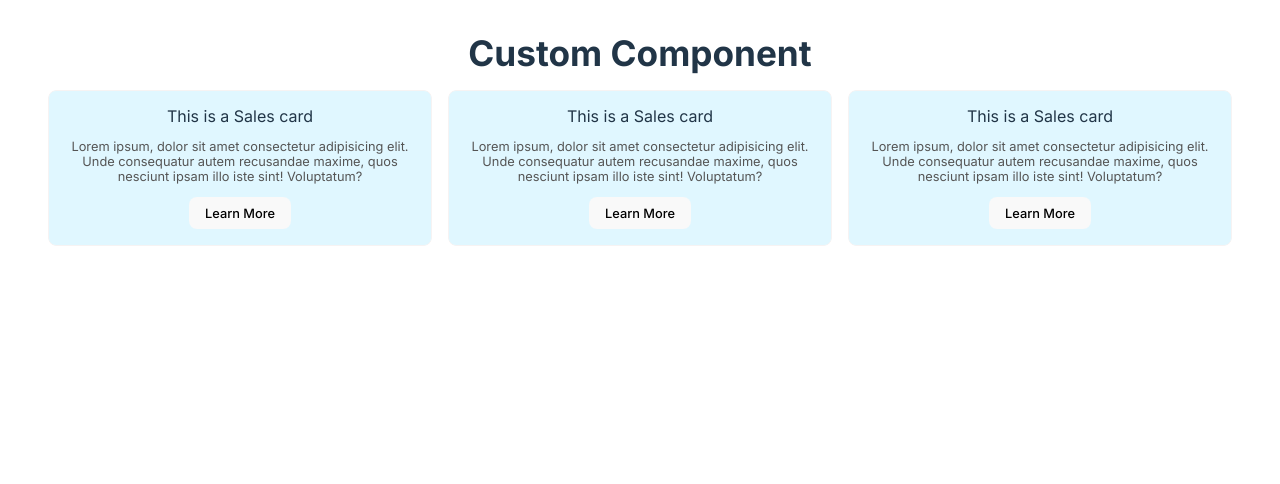
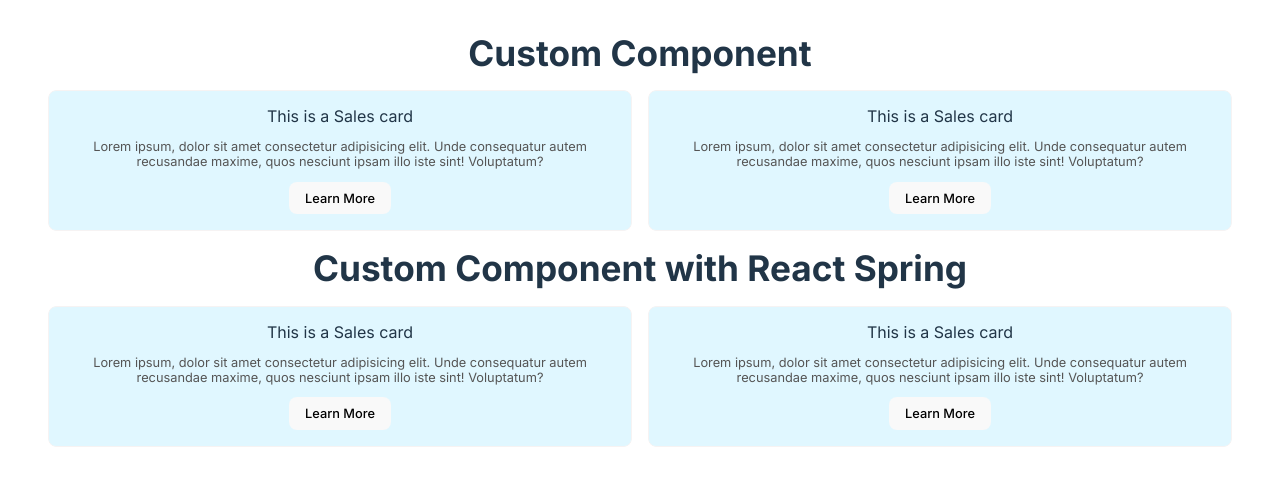
Before and after one commit to saiful-islam-qp/react-play, a React (Vite) app: page / in a window 1280 px wide. Shown: the top 484 px of the page. Built offline with nearby package versions, Linux system fonts and the light colour scheme.

Commit message:
New component added with react spring

```diff
--- a/package.json
+++ b/package.json
@@ -10,6 +10,7 @@
     "preview": "vite preview"
   },
   "dependencies": {
+    "@react-spring/web": "^10.0.3",
     "react": "^19.1.1",
     "react-dom": "^19.1.1",
     "react-transition-group": "^4.4.5"
--- a/src/App.tsx
+++ b/src/App.tsx
@@ -2,6 +2,7 @@ import "./App.css";
 import { CardContainer } from "./components/CardContainer";
 import { SalesCard } from "./components/sales-card/SalesCard";
 import { SalesDetails } from "./components/sales-card/SalesDetails";
+import { SpringCard } from "./components/SpringCard";
 
 function App() {
   return (
@@ -14,8 +15,14 @@ function App() {
         <div className="flex-1">
           <CardContainer MainNode={SalesCard} DetailsNode={SalesDetails} />
         </div>
+      </div>
+      <h1>Custom Component with React Spring</h1>
+      <div className="card flex wrap gap-4">
         <div className="flex-1">
-          <CardContainer MainNode={SalesCard} DetailsNode={SalesDetails} />
+          <SpringCard MainNode={SalesCard} DetailsNode={SalesDetails} />
+        </div>
+        <div className="flex-1">
+          <SpringCard MainNode={SalesCard} DetailsNode={SalesDetails} />
         </div>
       </div>
     </>
--- a/src/components/CardContainer.module.css
+++ b/src/components/CardContainer.module.css
@@ -6,3 +6,11 @@
 .container {
   position: relative;
 }
+
+.box1 {
+  /* background-color: #f89d9d; */
+}
+
+.box2 {
+  /* background-color: #c3fa96; */
+}
--- /dev/null
+++ b/src/components/SpringCard.tsx
@@ -0,0 +1,41 @@
+import React, { useState, type ComponentType } from "react";
+import { animated, useSpring, useTransition } from "@react-spring/web";
+import styles from "./CardContainer.module.css";
+
+interface Props {
+  MainNode: ComponentType<Record<string, unknown>>;
+  DetailsNode: ComponentType<Record<string, unknown>>;
+}
+
+export const SpringCard: React.FC<Props> = ({ MainNode, DetailsNode }) => {
+  const [state, setState] = useState(true);
+
+  const transitions = useTransition(state, {
+    from: { opacity: 0.2, transform: "scale(0.8)" },
+    enter: { opacity: 1, transform: "scale(1)" },
+    leave: { opacity: 0.2, transform: "scale(1.2)" },
+    config: {
+      tension: 170,
+      mass: 1,
+      friction: 26,
+      clamp: false,
+      precision: 0.01,
+      velocity: 0,
+    },
+    exitBeforeEnter: true,
+  });
+
+  return (
+    <div className={styles.main}>
+      {transitions((style, item) => (
+        <animated.div style={style} className={styles.container}>
+          {item ? (
+            <MainNode handler={() => setState((s) => !s)} />
+          ) : (
+            <DetailsNode handler={() => setState((s) => !s)} />
+          )}
+        </animated.div>
+      ))}
+    </div>
+  );
+};
--- a/src/index.css
+++ b/src/index.css
@@ -118,28 +118,6 @@ button:focus-visible {
     color: #888;
   }
 
-  /* .fade-enter {
-    opacity: 0;
-    transform: scale(0.5);
-  }
-  .fade-enter-active {
-    opacity: 1;
-    transform: scale(1);
-  }
-  .fade-exit {
-    opacity: 1;
-    transform: scale(1);
-    overflow: hidden;
-  }
-  .fade-exit-active {
-    opacity: 0;
-    transform: scale(1.5);
-  }
-  .fade-enter-active,
-  .fade-exit-active {
-    transition: opacity 400ms linear, transform 300ms linear;
-  } */
-
   .fade-enter {
     opacity: 0;
     transform: scale(0.7);
@@ -177,4 +155,20 @@ button:focus-visible {
     transform: scale(0.7);
     transition: opacity 450ms ease, transform 400ms ease;
   }
+
+  .grid-container {
+    display: grid;
+    grid-template-columns: 1fr; /* Example: single column */
+    grid-template-rows: 1fr; /* Example: single row */
+  }
+
+  .item-1 {
+    grid-row: 1 / 2; /* Spans from line 1 to line 2 */
+    grid-column: 1 / 2; /* Spans from line 1 to line 2 */
+  }
+
+  .item-2 {
+    grid-row: 1 / 2; /* Also spans from line 1 to line 2 */
+    grid-column: 1 / 2; /* Also spans from line 1 to line 2 */
+  }
 }
--- a/vite.config.ts
+++ b/vite.config.ts
@@ -4,4 +4,4 @@ import react from '@vitejs/plugin-react-swc'
 // https://vite.dev/config/
 export default defineConfig({
   plugins: [react()],
-})
+}
```
Also changed, not shown: 1 other file (tests, documents, lock files or other folders).
